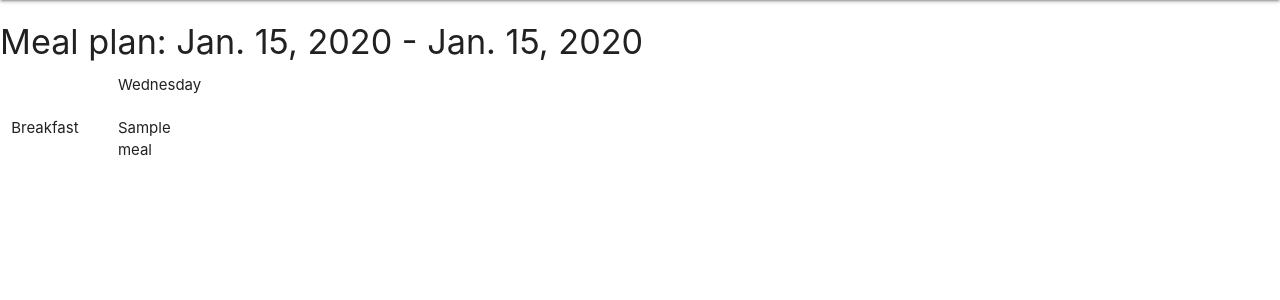
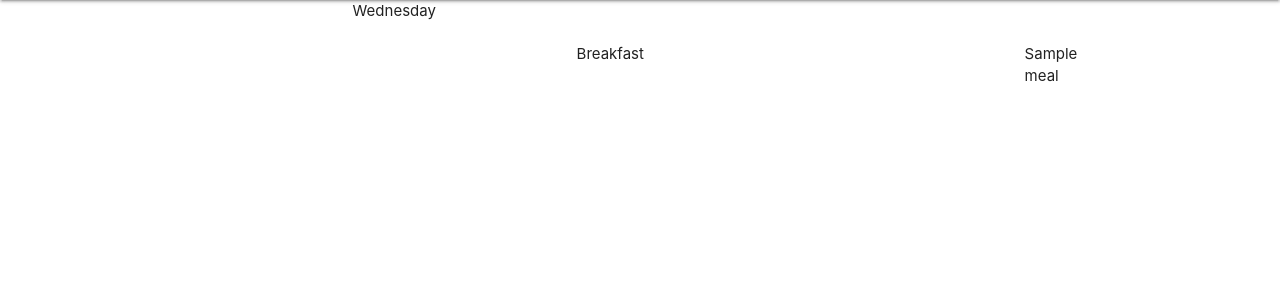
Before and after one commit to 4n4ru/CI-PP4-Meal-Planner, a Django app: page /view_meal_plans in a window 1280 px wide. Shown: the part 64-364 px from the top of the page. Run offline with Django 3.2, Linux system fonts and the light colour scheme; a user stored in the database is signed in; tables that the repository leaves empty hold one stand-in row (values such as "Sample post").

Commit message:
Fix: change meal_plans.html pagination to match wireframes

```diff
--- a/static/css/style.css
+++ b/static/css/style.css
@@ -1,3 +1,8 @@
 .form-row label {
     display: none;
 }
+
+.meals {
+    display: flex;
+    justify-content: space-between;
+}
--- a/templates/meal_plans.html
+++ b/templates/meal_plans.html
@@ -1,13 +1,15 @@
 {% extends 'base.html' %}
 
 {% block content %}
-
+<div class="container">
+{% for mealplan in mealplan_list %}
 {% if is_paginated %}
     <nav aria-label="Page navigation">
         <ul>
             {% if page_obj.has_previous %}
             <li><a href="?page={{ page_obj.previous_page_number}}">&laquo; PREV</a></li>
             {% endif %}
+            <li>Meal plan: {{ mealplan.start_date | date }} - {{ mealplan.end_date | date}}</li>
             {% if page_obj.has_next %}
             <li><a href="?page={{ page_obj.next_page_number}}">NEXT &raquo;</a></li>
             {% endif %}
@@ -15,11 +17,9 @@
     </nav>
 {% endif %}
 
-{% for mealplan in mealplan_list %}
-<h4>Meal plan: {{ mealplan.start_date | date }} - {{ mealplan.end_date | date}}</h4>
 
     {% with meals=mealplan.meal.all %}
-        <div class="row">
+        <div class="row meals">
             <div class="col l1"></div>
             <div class="col l1">{{ meals.0.day | date:"l" }}</div>
             <div class="col l1">{{ meals.1.day | date:"l" }}</div>
@@ -31,19 +31,19 @@
         </div>
         {% for meal in meals %}
         {% if forloop.counter == 1 %}
-            <div class="row">
+            <div class="row meals">
                 <div class="col l1">Breakfast</div>
                 <div class="col l1">{{ meal }}</div>
 
             {% elif forloop.counter == 8 %}
             </div>
-            <div class="row">
+            <div class="row meals">
                 <div class="col l1">Lunch</div>
                 <div class="col l1">{{ meal }}</div>
 
             {% elif forloop.counter == 15 %}
             </div>
-            <div class="row">
+            <div class="row meals">
                 <div class="col l1">Dinner</div>
                 <div class="col l1">{{ meal }}</div>
             {% else %}
@@ -52,5 +52,5 @@
         {% endfor %}
     {% endwith %}
 {% endfor %}
-
+</div>
 {% endblock %}
```
